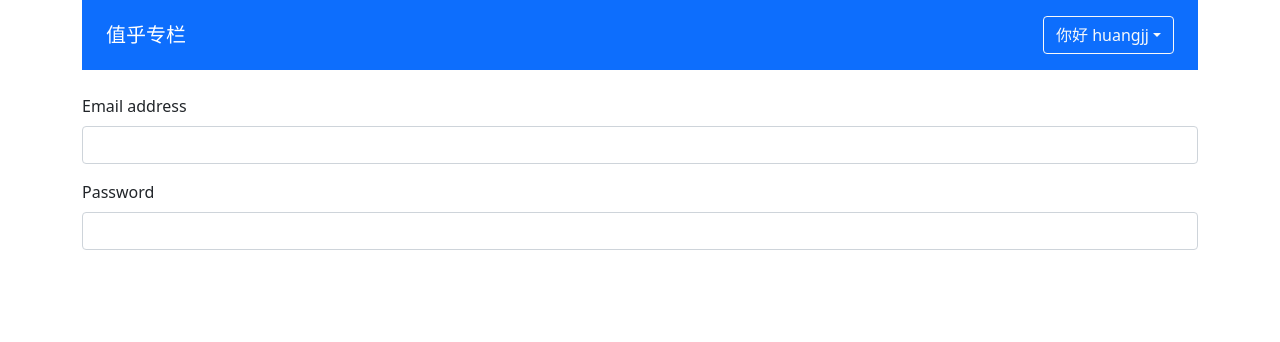
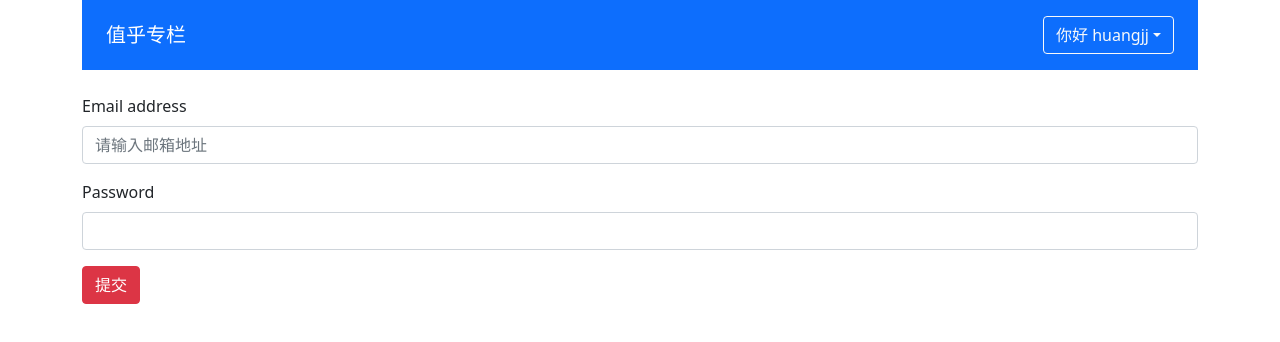
Before and after one commit to crisyhuang/zhihu-vue3, a Vue app: page / in a window 1280 px wide. Shown: the top 342 px of the page. Built offline with nearby package versions, Linux system fonts and the light colour scheme.

Commit message:
feature: Form组件-支持v-model，使用支持默认属性，使用slot

```diff
--- a/package.json
+++ b/package.json
@@ -9,6 +9,7 @@
   },
   "dependencies": {
     "bootstrap": "^5.1.0",
+    "mitt": "^3.0.0",
     "vue": "^3.0.0"
   },
   "devDependencies": {
--- a/src/App.vue
+++ b/src/App.vue
@@ -1,20 +1,34 @@
 <template>
   <div class="container">
     <global-header :user="currentUser"></global-header>
-    <form>
-      <validate-input :rules="rulesProp"></validate-input>
+
+    <validate-form @form-submit="onFormSubmit">
+      <validate-input
+        ref="inputRef"
+        v-model="emailVal"
+        :rules="rulesProp"
+        type="text"
+        placeholder="请输入邮箱地址"
+      ></validate-input>
+
       <div class="mb-3">
         <label for="exampleInputPassword1" class="form-label">Password</label>
         <input type="password" class="form-control" id="exampleInputPassword1">
       </div>
-    </form>
+
+      <template #submit>
+        <button type="submit" class="btn btn-danger">提交</button>
+      </template>
+
+    </validate-form>
   </div>
 </template>
 
 <script lang="ts">
-import { defineComponent, reactive } from 'vue'
+import { defineComponent, reactive, ref } from 'vue'
 import 'bootstrap/dist/css/bootstrap.min.css'
 import GlobalHeader, { UserProps } from '@/components/GlobalHeader.vue'
+import ValidateForm from './components/ValidateForm.vue'
 import ValidateInput, { RulsProp } from './components/ValidateInput.vue'
 
 const currentUser: UserProps = {
@@ -27,17 +41,29 @@ export default defineComponent({
   components: {
     // ColumnList,
     GlobalHeader,
+    ValidateForm,
     ValidateInput
   },
   setup () {
+    const emailVal = ref('')
+    const inputRef = ref<any>()
+
     const rulesProp = reactive<RulsProp>([
-      { type: 'required', message: 'not empty' },
-      { type: 'email', message: 'email type' }
+      { type: 'required', message: '电子邮箱地址不能为空' },
+      { type: 'email', message: '请输入正确的电子邮箱格式' }
     ])
+
+    const onFormSubmit = (valid: boolean) => {
+      console.log('valid', valid)
+      console.log(inputRef.value.validateInput())
+    }
 
     return {
       currentUser,
-      rulesProp
+      rulesProp,
+      emailVal,
+      onFormSubmit,
+      inputRef
     }
   }
 })
--- /dev/null
+++ b/src/components/ValidateForm.vue
@@ -0,0 +1,27 @@
+<template>
+  <form class="validate-form-container">
+    <slot name="default"></slot>
+    <div class="submit-area" @click.prevent="submitFrom">
+      <slot name="submit">
+        <button type="submit" class="btn btn-primary">提交</button>
+      </slot>
+    </div>
+  </form>
+</template>
+
+<script lang="ts">
+import { defineComponent } from 'vue'
+
+export default defineComponent({
+  emits: ['form-submit'],
+  setup (props, context) {
+    const submitFrom = () => {
+      context.emit('form-submit', true)
+    }
+
+    return {
+      submitFrom
+    }
+  }
+})
+</script>
--- a/src/components/ValidateInput.vue
+++ b/src/components/ValidateInput.vue
@@ -2,14 +2,14 @@
   <div class="mb-3">
     <label for="exampleInputEmail1" class="form-label">Email address</label>
     <input
-      v-model="inputRef.val"
+      :value="inputRef.val"
+      @input="updateValue"
       @blur="validateInput"
-      type="email"
       class="form-control"
-      id="exampleInputEmail1"
-      aria-describedby="emailHelp"
+      :class="{'is-invalid': inputRef.error}"
+      v-bind="$attrs"
     >
-    <p class="form-text">{{ inputRef.message }}</p>
+    <p v-if="inputRef.error" class="invalid-feedback">{{ inputRef.message }}</p>
   </div>
 </template>
 
@@ -28,14 +28,24 @@ const emailReg = /\w+([-+.]\w+)*@\w+([-.]\w+)*\.\w+([-.]\w+)*/
 
 export default defineComponent({
   props: {
-    rules: Array as PropType<RulsProp>
+    rules: Array as PropType<RulsProp>,
+    modelValue: String
   },
-  setup (props) {
+  // 禁止组件根元素继承 attribute
+  inheritAttrs: false,
+  setup (props, context) {
+    console.log(context.attrs)
     const inputRef = reactive({
-      val: '',
+      val: props.modelValue || '',
       error: false,
       message: ''
     })
+
+    const updateValue = (e: KeyboardEvent) => {
+      const targetValue = (e.target as HTMLInputElement).value
+      inputRef.val = targetValue
+      context.emit('update:modelValue', targetValue)
+    }
 
     const validateInput = () => {
       if (props.rules) {
@@ -64,13 +74,14 @@ export default defineComponent({
         })
 
         inputRef.error = !allPassed
-
-        if (allPassed) inputRef.message = ''
+        return allPassed
       }
+      return true
     }
 
     return {
       inputRef,
+      updateValue,
       validateInput
     }
   }
```
Also changed, not shown: 1 other file (tests, documents, lock files or other folders).
